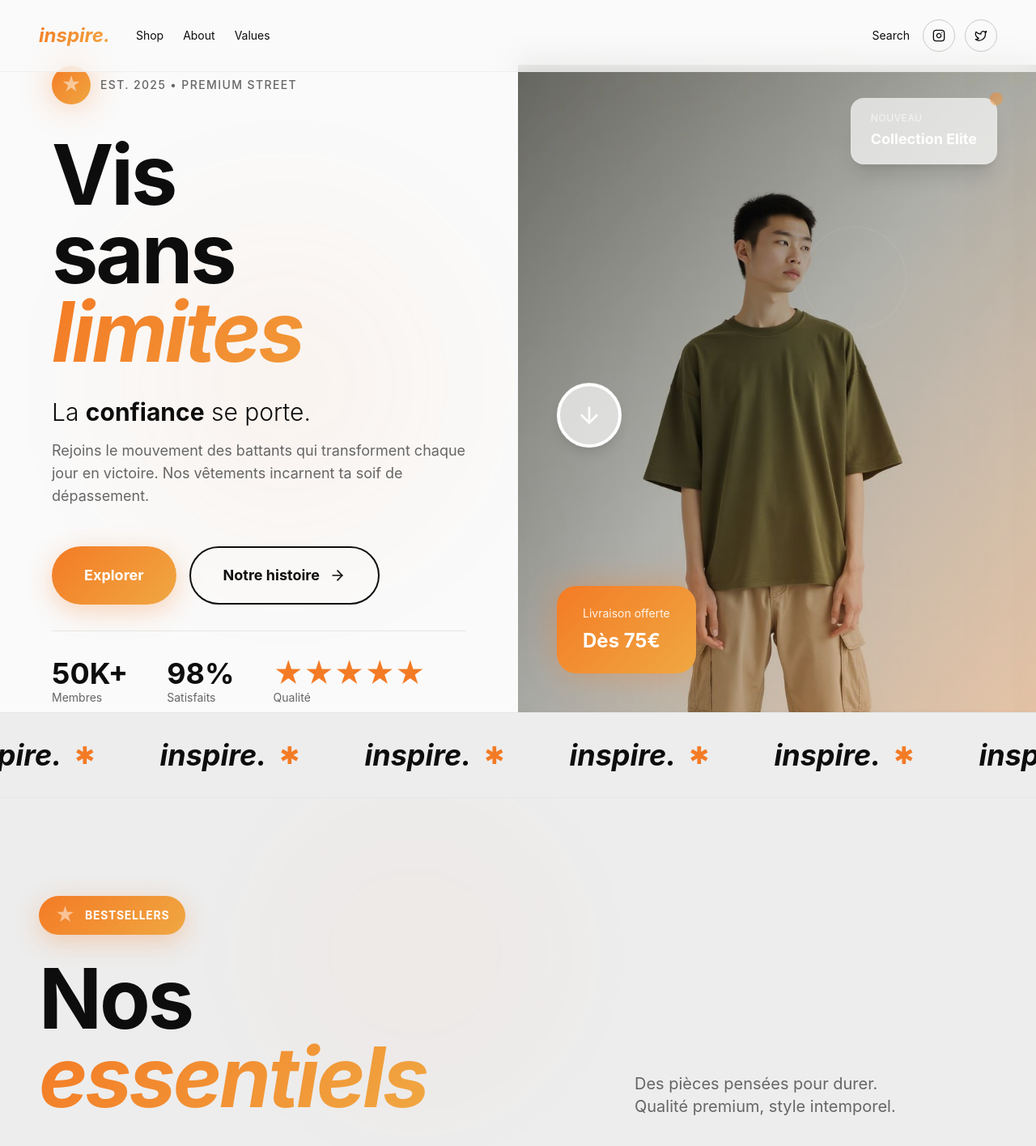
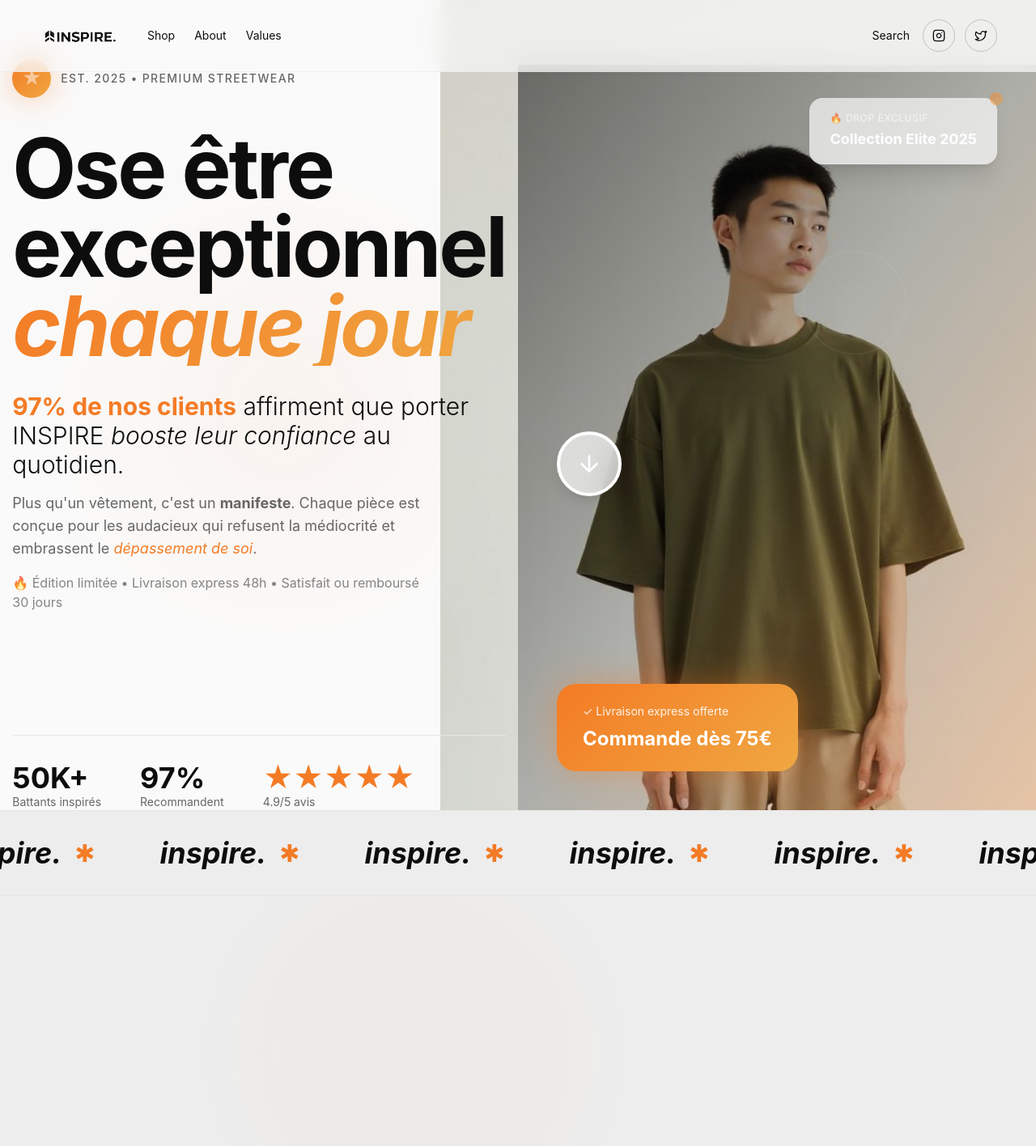
Before and after one commit to Adivra01/kayna, a React (Vite) app: page / in a window 1280 px wide. Shown: the top 1416 px of the page at 81% size. Built offline with nearby package versions, Linux system fonts and the light colour scheme; the HTML template or start-up script is replaced by a standard one.

Commit message:
Refine marketing text and logo

```diff
--- a/src/components/Hero.tsx
+++ b/src/components/Hero.tsx
@@ -1,8 +1,9 @@
 import { useEffect, useRef } from "react";
 import gsap from "gsap";
 import { ScrollTrigger } from "gsap/ScrollTrigger";
-import { Instagram, Twitter, Youtube, ArrowDown } from "lucide-react";
+import { Instagram, Twitter, ArrowDown } from "lucide-react";
 import heroImage from "@/assets/hero-image.jpg";
+import logo from "@/assets/logo.png";
 
 gsap.registerPlugin(ScrollTrigger);
 
@@ -10,29 +11,79 @@ const Hero = () => {
   const heroRef = useRef<HTMLDivElement>(null);
   const imageRef = useRef<HTMLDivElement>(null);
   const headingRef = useRef<HTMLHeadingElement>(null);
+  const contentRef = useRef<HTMLDivElement>(null);
+  const ctaRef = useRef<HTMLDivElement>(null);
+  const statsRef = useRef<HTMLDivElement>(null);
 
   useEffect(() => {
     const ctx = gsap.context(() => {
-      // Animate heading
-      gsap.from(headingRef.current, {
-        y: 100,
+      // Timeline for staggered animations
+      const tl = gsap.timeline({ defaults: { ease: "power3.out" } });
+
+      // Animate heading with split effect
+      tl.from(headingRef.current?.children || [], {
+        y: 120,
         opacity: 0,
+        rotateX: -90,
         duration: 1.2,
-        ease: "power3.out",
+        stagger: 0.2,
+      }, 0);
+
+      // Animate content paragraphs
+      tl.from(contentRef.current?.children || [], {
+        x: -60,
+        opacity: 0,
+        duration: 1,
+        stagger: 0.15,
+      }, 0.3);
+
+      // Animate CTA buttons
+      tl.from(ctaRef.current?.children || [], {
+        scale: 0.8,
+        opacity: 0,
+        duration: 0.8,
+        stagger: 0.1,
+      }, 0.6);
+
+      // Animate stats
+      tl.from(statsRef.current?.children || [], {
+        y: 40,
+        opacity: 0,
+        duration: 0.8,
+        stagger: 0.1,
+      }, 0.8);
+
+      // Animate image with clip-path
+      gsap.from(imageRef.current, {
+        clipPath: "polygon(0 0, 100% 0, 100% 0, 0 0)",
+        duration: 1.8,
+        ease: "power4.inOut",
+        delay: 0.2,
       });
 
-      // Animate image
-      gsap.from(imageRef.current, {
-        scale: 1.2,
-        opacity: 0,
-        duration: 1.5,
+      // Image scale animation
+      gsap.from(imageRef.current?.querySelector("img"), {
+        scale: 1.3,
+        duration: 1.8,
         ease: "power3.out",
-        delay: 0.3,
+        delay: 0.2,
       });
 
       // Parallax effect on scroll
       gsap.to(imageRef.current, {
         yPercent: 30,
+        ease: "none",
+        scrollTrigger: {
+          trigger: heroRef.current,
+          start: "top top",
+          end: "bottom top",
+          scrub: true,
+        },
+      });
+
+      // Image scale on scroll
+      gsap.to(imageRef.current?.querySelector("img"), {
+        scale: 1.1,
         ease: "none",
         scrollTrigger: {
           trigger: heroRef.current,
@@ -51,7 +102,7 @@ const Hero = () => {
       {/* Header */}
       <header className="fixed top-0 left-0 right-0 z-50 px-6 lg:px-12 py-6 flex items-center justify-between glass-effect border-b border-border/50">
         <div className="flex items-center gap-8">
-          <h1 className="text-2xl font-bold italic gradient-text">inspire.</h1>
+          <img src={logo} alt="INSPIRE" className="h-8 lg:h-10 w-auto" />
           <nav className="hidden lg:flex items-center gap-6 text-sm">
             <a href="#" className="relative hover:text-accent transition-colors group">
               Shop
@@ -89,33 +140,37 @@ const Hero = () => {
           <div className="absolute top-1/4 left-1/4 w-96 h-96 bg-accent/10 rounded-full blur-[100px] animate-pulse"></div>
 
           <div className="max-w-2xl relative z-10">
-            <div ref={headingRef} className="space-y-6 lg:space-y-8">
+            <div className="space-y-6 lg:space-y-8">
               <div className="flex items-center gap-3 animate-float">
                 <div className="w-12 h-12 rounded-full gradient-accent flex items-center justify-center shadow-glow">
                   <span className="text-white text-2xl font-bold animate-glow">★</span>
                 </div>
                 <div className="text-sm uppercase tracking-widest text-muted-foreground font-medium">
-                  Est. 2025 • Premium Street
+                  Est. 2025 • Premium Streetwear
                 </div>
               </div>
 
-              <h2 className="text-display font-bold leading-[0.9]">
-                Vis
-                <span className="block">sans</span>
-                <span className="block italic gradient-text">limites</span>
+              <h2 ref={headingRef} className="text-display font-bold leading-[0.9]">
+                <span className="block">Ose être</span>
+                <span className="block">exceptionnel</span>
+                <span className="block italic gradient-text">chaque jour</span>
               </h2>
 
-              <div className="space-y-4">
+              <div ref={contentRef} className="space-y-4">
                 <p className="text-xl lg:text-3xl font-light leading-relaxed">
-                  La <span className="font-bold">confiance</span> se porte.
+                  <span className="font-bold text-accent">97% de nos clients</span> affirment que porter INSPIRE
+                  <span className="italic"> booste leur confiance</span> au quotidien.
                 </p>
                 <p className="text-base lg:text-lg text-muted-foreground max-w-lg leading-relaxed">
-                  Rejoins le mouvement des battants qui transforment chaque jour en victoire.
-                  Nos vêtements incarnent ta soif de dépassement.
+                  Plus qu'un vêtement, c'est un <span className="font-bold">manifeste</span>. Chaque pièce est conçue pour
+                  les audacieux qui refusent la médiocrité et embrassent le <span className="italic text-accent">dépassement de soi</span>.
+                </p>
+                <p className="text-sm lg:text-base text-muted-foreground/80 max-w-lg">
+                  🔥 Édition limitée • Livraison express 48h • Satisfait ou remboursé 30 jours
                 </p>
               </div>
 
-              <div className="flex flex-col sm:flex-row gap-4 pt-4">
+              <div ref={ctaRef} className="flex flex-col sm:flex-row gap-4 pt-4">
                 <button className="group relative px-10 py-5 gradient-accent text-white rounded-full font-bold text-lg overflow-hidden shadow-accent hover:shadow-glow transition-all hover:scale-105">
                   <span className="relative z-10">Explorer</span>
                   <div className="absolute inset-0 bg-white/20 translate-y-full group-hover:translate-y-0 transition-transform"></div>
@@ -126,18 +181,18 @@ const Hero = () => {
                 </button>
               </div>
 
-              <div className="flex items-center gap-12 pt-8 border-t border-border">
-                <div>
-                  <div className="text-4xl font-bold">50K+</div>
-                  <div className="text-sm text-muted-foreground">Membres</div>
+              <div ref={statsRef} className="flex items-center gap-12 pt-8 border-t border-border">
+                <div className="group cursor-pointer">
+                  <div className="text-4xl font-bold group-hover:text-accent transition-colors">50K+</div>
+                  <div className="text-sm text-muted-foreground">Battants inspirés</div>
                 </div>
-                <div>
-                  <div className="text-4xl font-bold">98%</div>
-                  <div className="text-sm text-muted-foreground">Satisfaits</div>
+                <div className="group cursor-pointer">
+                  <div className="text-4xl font-bold group-hover:text-accent transition-colors">97%</div>
+                  <div className="text-sm text-muted-foreground">Recommandent</div>
                 </div>
-                <div>
+                <div className="group cursor-pointer">
                   <div className="text-4xl font-bold text-accent">★★★★★</div>
-                  <div className="text-sm text-muted-foreground">Qualité</div>
+                  <div className="text-sm text-muted-foreground">4.9/5 avis</div>
                 </div>
               </div>
             </div>
@@ -156,14 +211,14 @@ const Hero = () => {
 
             {/* Floating Elements with enhanced design */}
             <div className="absolute top-12 right-12 glass-effect border border-white/20 px-6 py-4 rounded-2xl shadow-xl animate-float">
-              <div className="text-xs text-white/70 mb-1 uppercase tracking-wider">Nouveau</div>
-              <div className="text-lg font-bold text-white">Collection Elite</div>
+              <div className="text-xs text-white/70 mb-1 uppercase tracking-wider">🔥 Drop exclusif</div>
+              <div className="text-lg font-bold text-white">Collection Elite 2025</div>
               <div className="absolute -top-2 -right-2 w-4 h-4 rounded-full gradient-accent animate-glow"></div>
             </div>
 
             <div className="absolute bottom-12 left-12 gradient-accent text-white px-8 py-6 rounded-3xl shadow-glow hover:scale-105 transition-all cursor-pointer group">
-              <div className="text-sm mb-2 opacity-90">Livraison offerte</div>
-              <div className="text-2xl font-bold">Dès 75€</div>
+              <div className="text-sm mb-2 opacity-90">✓ Livraison express offerte</div>
+              <div className="text-2xl font-bold">Commande dès 75€</div>
               <div className="absolute inset-0 bg-white/20 rounded-3xl opacity-0 group-hover:opacity-100 transition-opacity"></div>
             </div>
 
--- a/src/components/ProductGrid.tsx
+++ b/src/components/ProductGrid.tsx
@@ -29,16 +29,32 @@ const products: Product[] = [
 const ProductGrid = () => {
   const gridRef = useRef<HTMLDivElement>(null);
   const cardsRef = useRef<(HTMLDivElement | null)[]>([]);
+  const headerRef = useRef<HTMLDivElement>(null);
 
   useEffect(() => {
     const ctx = gsap.context(() => {
+      // Animate header
+      gsap.from(headerRef.current?.children || [], {
+        y: 80,
+        opacity: 0,
+        duration: 1,
+        stagger: 0.2,
+        scrollTrigger: {
+          trigger: headerRef.current,
+          start: "top bottom-=100",
+          toggleActions: "play none none reverse",
+        },
+      });
+
+      // Animate cards with 3D rotation
       cardsRef.current.forEach((card, index) => {
         if (!card) return;
 
         gsap.from(card, {
           y: 100,
+          rotateY: -15,
           opacity: 0,
-          duration: 1,
+          duration: 1.2,
           delay: index * 0.1,
           scrollTrigger: {
             trigger: card,
@@ -47,14 +63,21 @@ const ProductGrid = () => {
           },
         });
 
-        // Image scale on hover
+        // Enhanced hover animations
         const image = card.querySelector("img");
+        const overlay = card.querySelector(".overlay");
+        const content = card.querySelector(".hover-content");
+
         if (image) {
           card.addEventListener("mouseenter", () => {
-            gsap.to(image, { scale: 1.05, duration: 0.6, ease: "power2.out" });
+            gsap.to(image, { scale: 1.1, rotation: 2, duration: 0.8, ease: "power2.out" });
+            gsap.to(overlay, { opacity: 1, duration: 0.5 });
+            gsap.to(content, { y: 0, opacity: 1, duration: 0.5, ease: "power3.out" });
           });
           card.addEventListener("mouseleave", () => {
-            gsap.to(image, { scale: 1, duration: 0.6, ease: "power2.out" });
+            gsap.to(image, { scale: 1, rotation: 0, duration: 0.8, ease: "power2.out" });
+            gsap.to(overlay, { opacity: 0, duration: 0.5 });
+            gsap.to(content, { y: 20, opacity: 0, duration: 0.3 });
           });
         }
       });
@@ -70,19 +93,20 @@ const ProductGrid = () => {
 
       <div className="container mx-auto px-6 lg:px-12 relative z-10">
         {/* Header */}
-        <div className="flex flex-col lg:flex-row justify-between items-start lg:items-end mb-16 gap-8">
+        <div ref={headerRef} className="flex flex-col lg:flex-row justify-between items-start lg:items-end mb-16 gap-8">
           <div>
             <div className="inline-flex items-center gap-3 px-5 py-2 gradient-accent rounded-full mb-6 shadow-accent animate-float">
               <span className="text-white text-2xl animate-glow">★</span>
-              <span className="text-sm font-bold text-white tracking-wider">BESTSELLERS</span>
+              <span className="text-sm font-bold text-white tracking-wider">TOP VENTES</span>
             </div>
             <h2 className="text-display font-bold leading-none">
-              Nos
-              <span className="block italic gradient-text">essentiels</span>
+              Les pièces qui
+              <span className="block italic gradient-text">cartonnent</span>
             </h2>
           </div>
           <p className="text-lg lg:text-xl max-w-md text-muted-foreground text-balance">
-            Des pièces pensées pour durer. Qualité premium, style intemporel.
+            <span className="font-bold text-accent">+10 000 clients</span> ont déjà craqué.
+            Qualité premium testée et approuvée par notre communauté.
           </p>
         </div>
 
@@ -109,10 +133,10 @@ const ProductGrid = () => {
                     alt={product.title}
                     className="w-full h-full object-cover transition-transform duration-700"
                   />
-                  <div className="absolute inset-0 bg-gradient-to-t from-black/90 via-black/30 to-transparent opacity-0 group-hover:opacity-100 transition-all duration-500" />
+                  <div className="overlay absolute inset-0 bg-gradient-to-t from-black/90 via-black/30 to-transparent opacity-0 transition-all duration-500" />
 
                   {/* Hover Content */}
-                  <div className="absolute bottom-0 left-0 right-0 p-6 translate-y-full group-hover:translate-y-0 transition-transform duration-500">
+                  <div className="hover-content absolute bottom-0 left-0 right-0 p-6 opacity-0 translate-y-5">
                     <h3 className="text-white text-xl lg:text-2xl font-bold mb-2">{product.title}</h3>
                     <div className="flex items-center justify-between">
                       <span className="text-white/80 text-sm">{product.year}</span>
```
Also changed, not shown: src/assets/logo.png (added).
